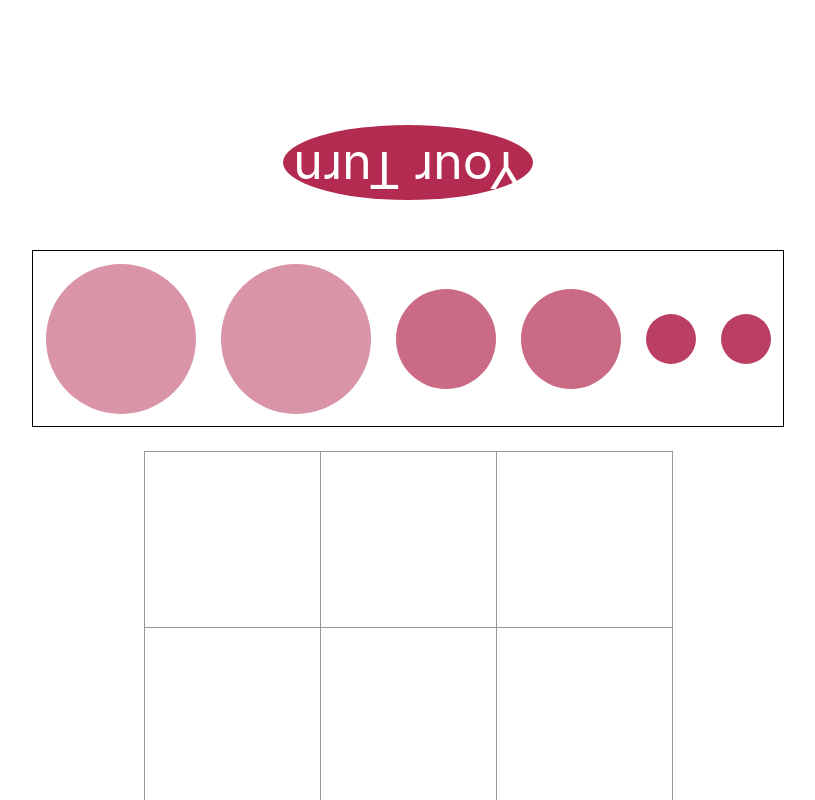
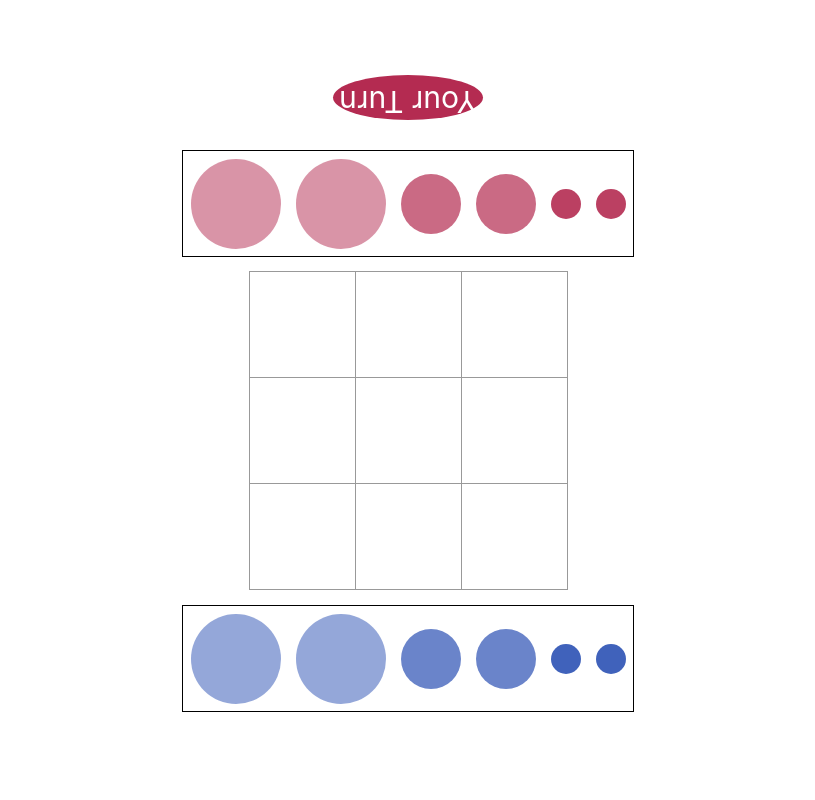
Before and after one commit to ys7i/masks, a React (Create React App) app: page / in a window 1280 px wide. Shown: the top 800 px of the page, without its empty margins (232-1047 px from the left). Built offline with nearby package versions, Linux system fonts and the light colour scheme.

Commit message:
modify size

```diff
--- a/src/components/circle/Circle.tsx
+++ b/src/components/circle/Circle.tsx
@@ -29,18 +29,18 @@ const circleColor = {
 
 const circleSize = [
   css`
-    width: 50px;
-    height: 50px;
+    width: 30px;
+    height: 30px;
     opacity: 0.9;
   `,
   css`
-    width: 100px;
-    height: 100px;
+    width: 60px;
+    height: 60px;
     opacity: 0.7;
   `,
   css`
-    width: 150px;
-    height: 150px;
+    width: 90px;
+    height: 90px;
     opacity: 0.5;
   `,
 ];
--- a/src/components/game/Game.tsx
+++ b/src/components/game/Game.tsx
@@ -323,34 +323,34 @@ const Game: React.FC = () => {
   );
 };
 const game = css`
-  margin: 125px auto;
+  margin: 75px auto;
 `;
 
 const turnRed = css`
   transform: rotate(180deg);
   background-color: #b42b51;
-  width: 250px;
-  height: 75px;
-  font-size: 50px;
+  width: 150px;
+  height: 45px;
+  font-size: 30px;
   border-radius: 50%;
-  margin: 50px auto;
+  margin: 30px auto;
   text-align: center;
   color: white;
 `;
 const none = css`
-  width: 250px;
-  height: 75px;
-  margin: 50px auto;
+  width: 150px;
+  height: 45px;
+  margin: 30px auto;
   text-align: center;
 `;
 const turnBlue = css`
   background-color: #2b51b4;
-  width: 250px;
-  height: 75px;
-  font-size: 50px;
+  width: 150px;
+  height: 45px;
+  font-size: 30px;
   border-radius: 50%;
-  margin: 50px auto;
-  margin: 25px auto;
+  margin: 30px auto;
+  margin: 15px auto;
   text-align: center;
   color: white;
 `;
--- a/src/components/square/Square.tsx
+++ b/src/components/square/Square.tsx
@@ -43,27 +43,27 @@ const Square: React.FC<Props> = ({
 
 const sizeStyle = [
   css`
+    height: 45px;
+    width: 45px;
+    margin: 30px 0;
+  `,
+  css`
     height: 75px;
     width: 75px;
-    margin: 50px 0;
+    margin: 15px 0;
   `,
   css`
-    height: 125px;
-    width: 125px;
-    margin: 25px 0;
-  `,
-  css`
-    height: 175px;
-    width: 175px;
+    height: 105px;
+    width: 105px;
   `,
 ];
 
 const square = css`
   background: #fff;
   float: left;
-  font-size: 25px;
+  font-size: 15px;
   font-weight: bold;
-  line-height: 25px;
+  line-height: 15px;
   padding: 0;
   position: relative;
   -webkit-tap-highlight-color: rgba(0, 0, 0, 0);
@@ -72,9 +72,9 @@ const onBoard = css`
   border: 1px solid #999;
   background: #fff;
   float: left;
-  font-size: 25px;
+  font-size: 15px;
   font-weight: bold;
-  line-height: 25px;
+  line-height: 15px;
   margin-right: -1px;
   margin-top: -1px;
   padding: 0;
--- a/src/components/territory/Territory.tsx
+++ b/src/components/territory/Territory.tsx
@@ -39,10 +39,10 @@ const Territory: React.FC<Props> = ({ handled, aboutMe, onClick }) => {
 };
 
 const territory = css`
-  width: 750px;
-  height: 175px;
+  width: 450px;
+  height: 105px;
   border: solid 1px black;
-  margin: 25px auto;
+  margin: 15px auto;
   display: flex;
 `;
 
```
